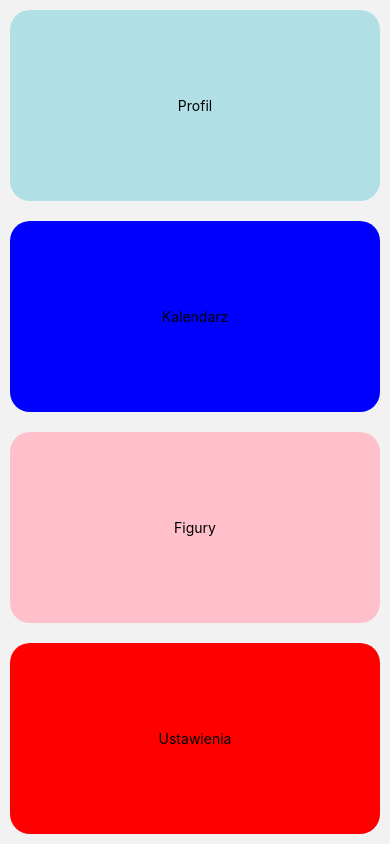
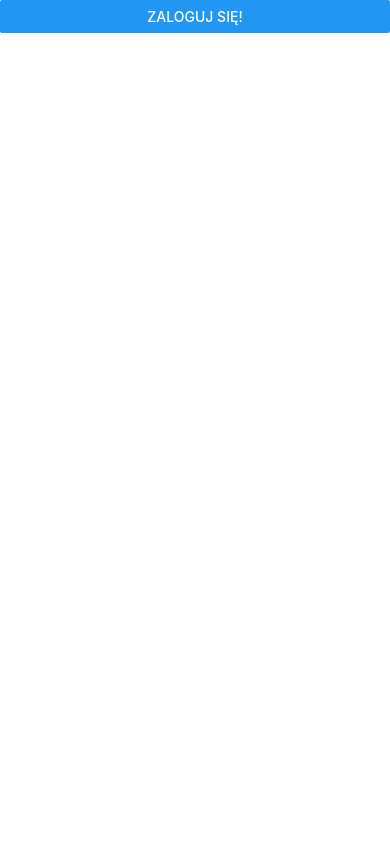
Before and after one commit to Wojtasbjj/poledance-app, a React Native app: screen / in a window 390 px wide. Built offline with nearby package versions, Linux system fonts and the light colour scheme.

Commit message:
added login logic

```diff
--- a/App.js
+++ b/App.js
@@ -1,21 +1,28 @@
-import React from 'react';
+import React, {useState} from 'react';
 import { NavigationContainer } from '@react-navigation/native';
 import Home from './src/components/screens/HomeScreen'
 import Figures from './src/components/screens/FiguresScreen'
 import { createNativeStackNavigator } from '@react-navigation/native-stack';
+import { View, Button } from 'react-native';
 
 const Stack = createNativeStackNavigator();
 
 export default function App() {
+  const [isUserLogin, setIsUserLogin] = useState(false)
+
+  const login = () => {
+    setIsUserLogin(true)
+  }
   return (
     <NavigationContainer>
-    <Stack.Navigator screenOptions={{headerShown: false}}>
+      {isUserLogin ? <Stack.Navigator screenOptions={{headerShown: false}}>
       <Stack.Screen
         name="Home"
         component={Home}
       />
       <Stack.Screen name="Figures" component={Figures}></Stack.Screen>
-    </Stack.Navigator>
+    </Stack.Navigator> : <View><Button onPress={login} title="Zaloguj się!"></Button></View>}
+
   </NavigationContainer>
   );
 }
--- a/src/components/screens/HomeScreen.jsx
+++ b/src/components/screens/HomeScreen.jsx
@@ -15,7 +15,7 @@ class HomeScreen extends React.Component {
                 <TouchableOpacity onPress={() => { this.props.navigation.navigate('Figures') }} style={styles.menuItem}>
                     <MenuItem text="Figury" color="pink" />
                 </TouchableOpacity>
-                <TouchableOpacity style={styles.menuItem} style={styles.menuItem}>
+                <TouchableOpacity style={styles.menuItem}>
                     <MenuItem text="Ustawienia" color="red" />
                 </TouchableOpacity>
             </View>
```
